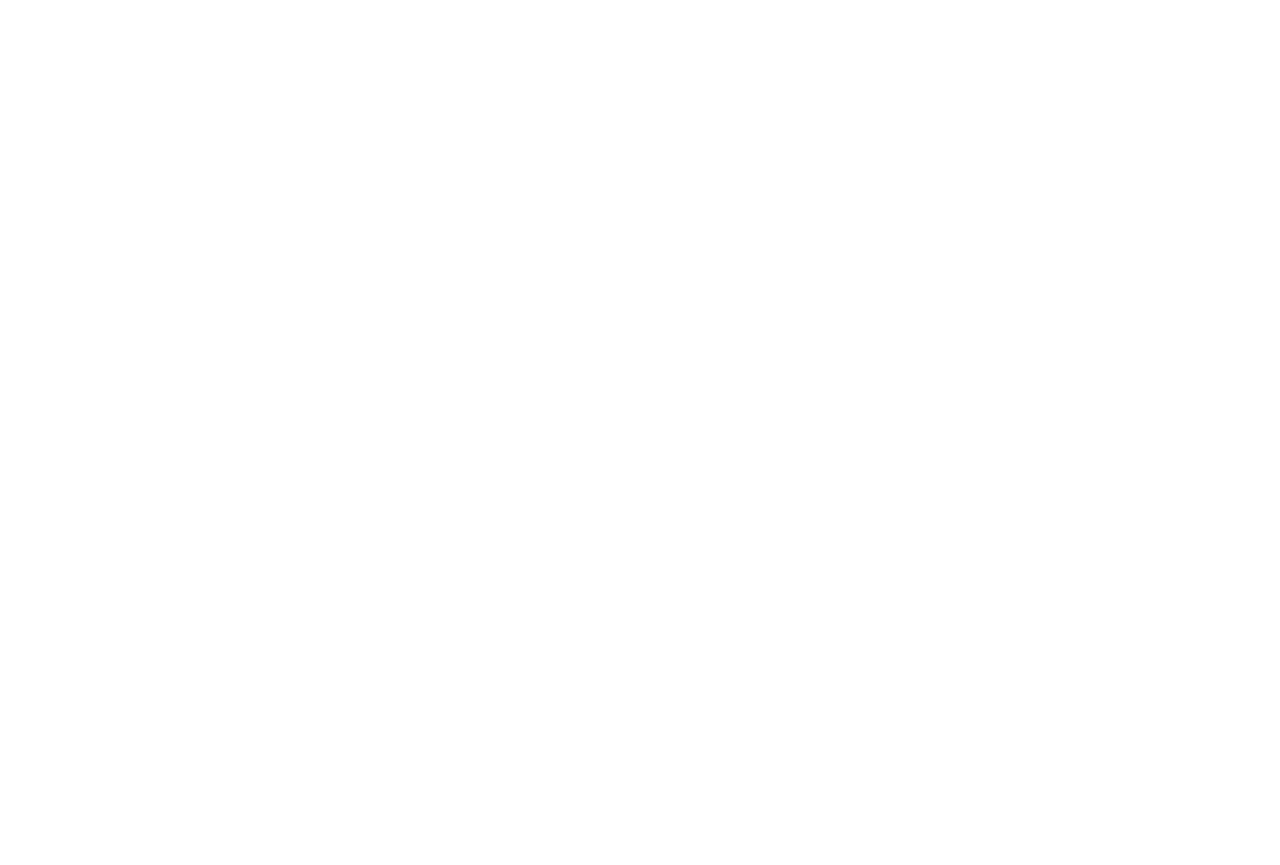
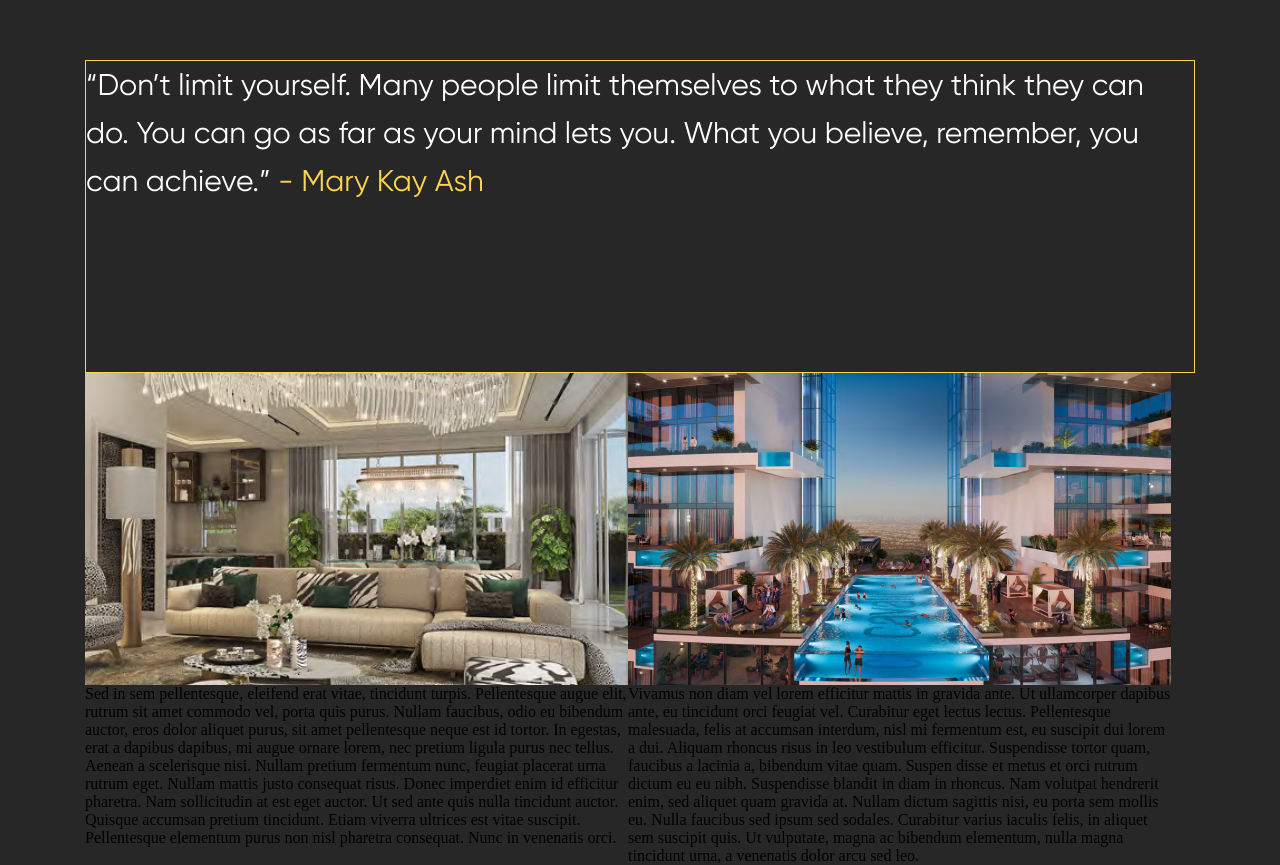
Before and after one commit to VitaliyM/agroshop, a React (Create React App) app: page / in a window 1280 px wide. Shown: the part 3533-4398 px from the top of the page. Before the commit the page ends 2702 px from the top, so only its background shows below. Built offline with nearby package versions, Linux system fonts and the light colour scheme.

Commit message:
Articles Block

```diff
--- a/src/components/main/Main.jsx
+++ b/src/components/main/Main.jsx
@@ -2,12 +2,16 @@
 import './main.css';
 import Presentation from './presentation/Presentation'
 import LatestProjects from './latestProjects/LatestProjects';
+import VideoApartments from './videoApartments/VideoApartments';
+import DontLimit from './dontLimit/DontLimit';
 
 const Main = () => {
   return (
     <main className='mainBlock'>
         <Presentation />
         <LatestProjects />
+        <VideoApartments />
+        <DontLimit />
     </main>
   )
 }
--- /dev/null
+++ b/src/components/main/dontLimit/DontLimit.jsx
@@ -0,0 +1,30 @@
+import React from 'react';
+import './dontLimit.css';
+import articleImage1 from '../../../images/articleImg1.png';
+import articleImage2 from '../../../images/articleImg2.png';
+
+const DontLimit = () => {
+    return (
+        <div className='dontLimitBlock'>
+            <div className='dontLimitHeaderText'>
+                “Don’t limit yourself. Many people limit themselves to what they think they can do. You can go as far as your mind lets you. What you believe, remember, you can achieve.” <a href='##' className='maryKayLink'>- Mary Kay Ash</a>
+            </div>
+            <div className='dontLimitArticlesBlock'>
+                <div className='dontLimitArticle'>
+                    <img src={articleImage1} alt="articleImage1" className='articleImage' />
+                    <div className='articleText'>
+                        Sed in sem pellentesque, eleifend erat vitae, tincidunt turpis. Pellentesque augue elit, rutrum sit amet commodo vel, porta quis purus. Nullam faucibus, odio eu bibendum auctor, eros dolor aliquet purus, sit amet pellentesque neque est id tortor. In egestas, erat a dapibus dapibus, mi augue ornare lorem, nec pretium ligula purus nec tellus. Aenean a scelerisque nisi. Nullam pretium fermentum nunc, feugiat placerat urna rutrum eget. Nullam mattis justo consequat risus. Donec imperdiet enim id efficitur pharetra. Nam sollicitudin at est eget auctor. Ut sed ante quis nulla tincidunt auctor. Quisque accumsan pretium tincidunt. Etiam viverra ultrices est vitae suscipit. Pellentesque elementum purus non nisl pharetra consequat. Nunc in venenatis orci.
+                    </div>
+                </div>
+                <div className='dontLimitArticle'>
+                    <img src={articleImage2} alt="articleImage2" className='articleImage' />
+                    <div className='articleText'>
+                        Vivamus non diam vel lorem efficitur mattis in gravida ante. Ut ullamcorper dapibus ante, eu tincidunt orci feugiat vel. Curabitur eget lectus lectus. Pellentesque malesuada, felis at accumsan interdum, nisl mi fermentum est, eu suscipit dui lorem a dui. Aliquam rhoncus risus in leo vestibulum efficitur. Suspendisse tortor quam, faucibus a lacinia a, bibendum vitae quam. Suspen disse et metus et orci rutrum dictum eu eu nibh. Suspendisse blandit in diam in rhoncus. Nam volutpat hendrerit enim, sed aliquet quam gravida at. Nullam dictum sagittis nisi, eu porta sem mollis eu. Nulla faucibus sed ipsum sed sodales. Curabitur varius iaculis felis, in aliquet sem suscipit quis. Ut vulputate, magna ac bibendum elementum, nulla magna tincidunt urna, a venenatis dolor arcu sed leo.
+                    </div>
+                </div>
+            </div>
+        </div>
+    )
+}
+
+export default DontLimit
--- /dev/null
+++ b/src/components/main/dontLimit/dontLimit.css
@@ -0,0 +1,38 @@
+.dontLimitBlock {
+    display: flex;
+    flex-direction: column;
+    align-items: center;
+}
+
+.dontLimitHeaderText {
+    border: 1px solid #FCD54C;
+    width: 1110px;
+    height: 313px;
+    margin-top: 118px;
+    font-family: 'Gilroy';
+    font-style: normal;
+    font-weight: 400;
+    font-size: 30px;
+    line-height: 160%;
+    color: #FFFFFF;
+}
+
+.maryKayLink {
+    text-decoration: none;
+    color: #FCD54C;
+}
+
+.dontLimitArticlesBlock {
+    width: 1110px;
+    display: flex;
+}
+
+.dontLimitArticle {
+    width: 543px;
+    display: flex;
+    flex-direction: column;
+}
+
+.articleImage {}
+
+.articleText {}
--- /dev/null
+++ b/src/components/main/videoApartments/VideoApartments.jsx
@@ -0,0 +1,13 @@
+import React from 'react';
+import './videoApartment.css';
+
+const VideoApartments = () => {
+    return (
+        <iframe
+            className='videoApartmentBlock'
+            src="https://www.youtube.com/embed/AydOGMIogQo" title="Two Bedroom Apartment in Fountain Views 3 | Downtown Dubai" frameborder="0" allow="accelerometer; autoplay; clipboard-write; encrypted-media; gyroscope; picture-in-picture; web-share" allowfullscreen>
+        </iframe>
+    )
+}
+
+export default VideoApartments
--- /dev/null
+++ b/src/components/main/videoApartments/videoApartment.css
@@ -0,0 +1,28 @@
+.videoApartmentBlock {
+    width: 100%;
+    height: 921px;
+    margin-top: 89px;
+}
+
+
+
+
+@media screen and (max-width: 1440px) {
+    .videoApartmentBlock {
+        height: 680px;
+    }
+}
+
+@media screen and (max-width: 1024px) {
+    .videoApartmentBlock {
+        height: 481px;
+    }
+}
+
+@media screen and (max-width: 768px) {
+    .videoApartmentBlock {
+        width: calc(100% + 78px);
+        height: 394px;
+        margin-left: -39px;
+    }
+}
```
